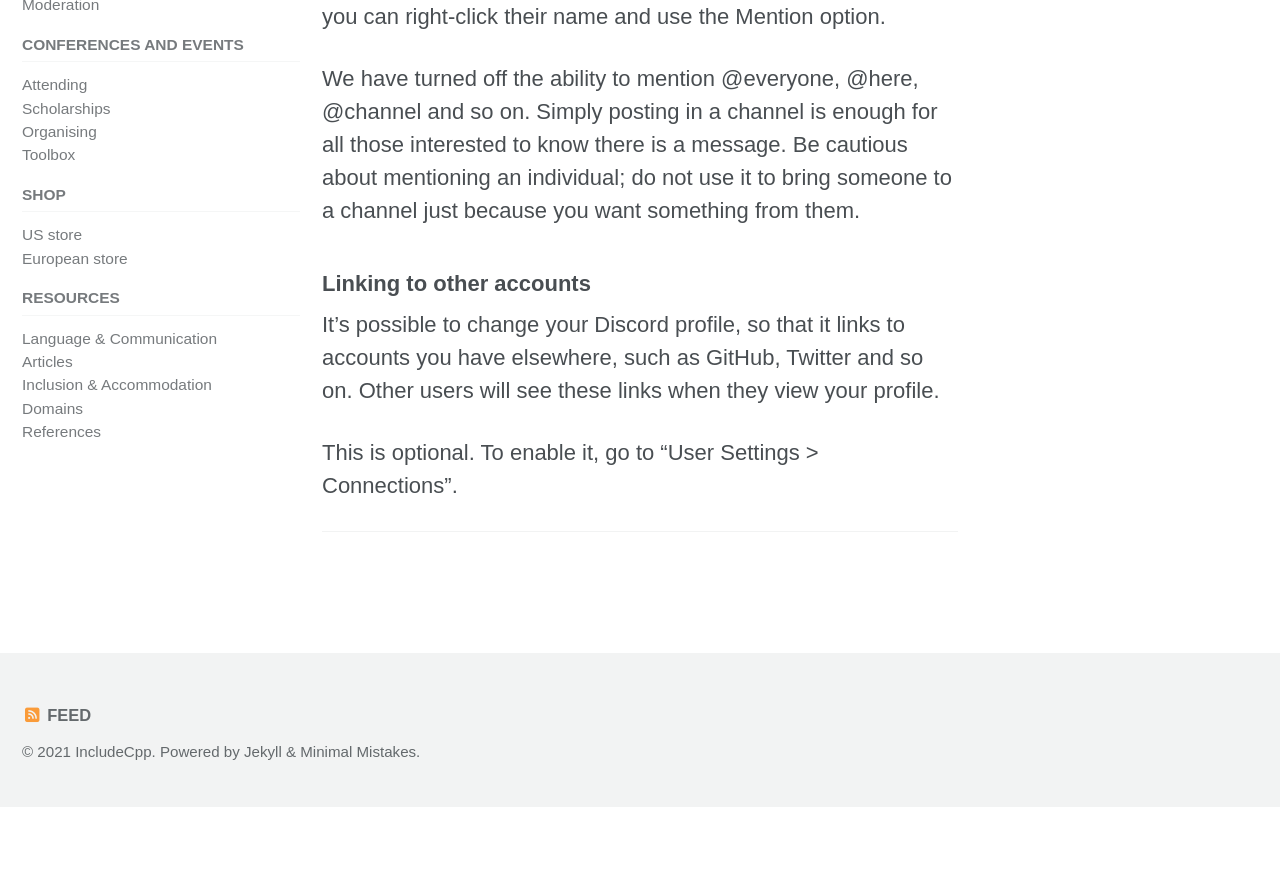
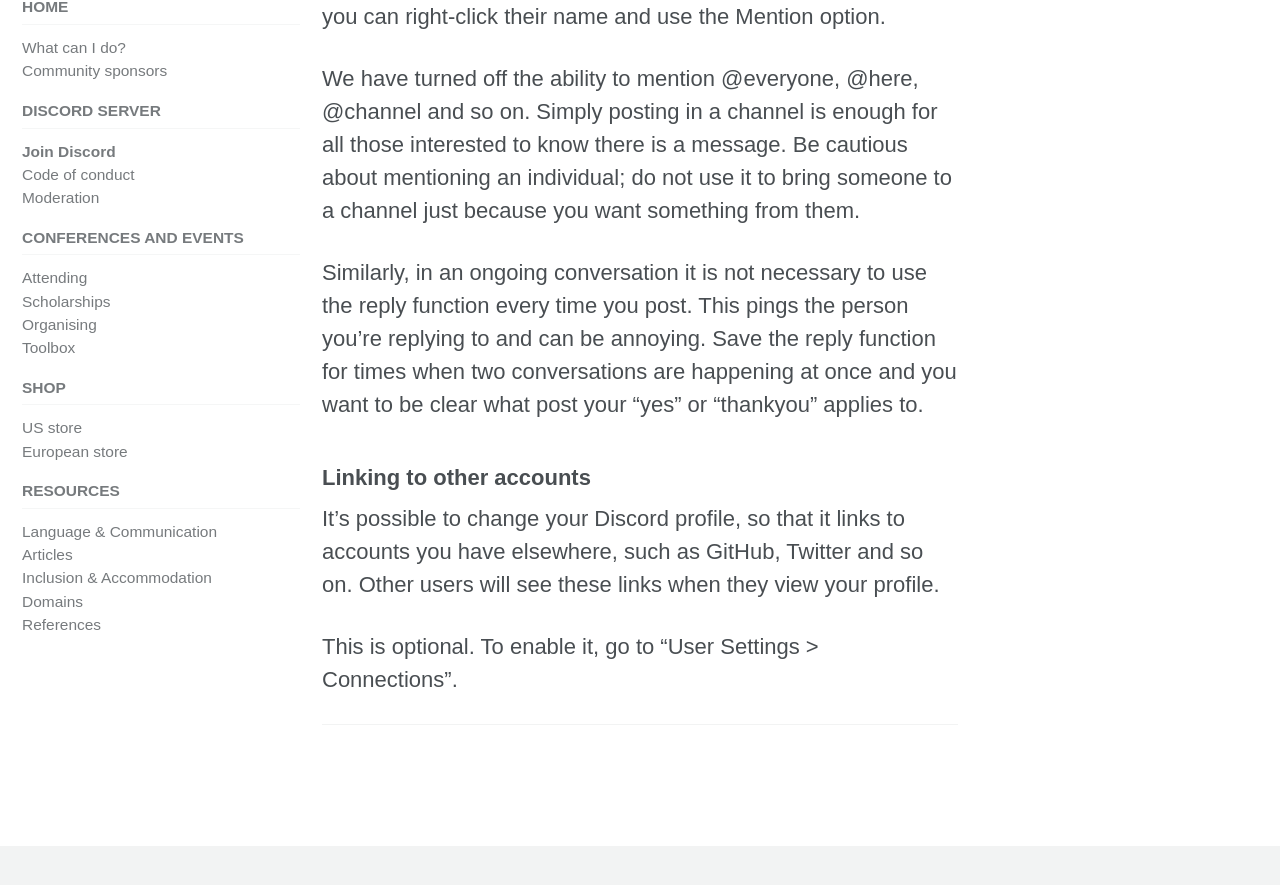
Before and after one commit to include-cpp/include-cpp.github.io, a Jekyll site: the page built from discord/index.md, in a window 1280 px wide and 900 px high, scrolled down 14014 px. Shown: the top 885 px of the window. Built offline with Jekyll 4.4.1, drawn with Linux system fonts in a browser that asks for light colours; cached includes are drawn as plain includes; nearby versions of some CDN libraries; before the commit the page ends 14821 px from its top, so only the background shows below that.

Commit message:
Add discouragement of over-pinging
Co-Authored-By: Clare Macrae <github@cfmacrae.fastmail.co.uk>

```diff
--- a/discord/index.md
+++ b/discord/index.md
@@ -231,6 +231,10 @@ Users with non-ASCII characters in their names may be hard for you to "mention"
 
 We have turned off the ability to mention @everyone, @here, @channel and so on. Simply posting in a channel is enough for all those interested to know there is a message. Be cautious about mentioning an individual; do not use it to bring someone to a channel just because you want something from them.
 
+Similarly, in an ongoing conversation it is not necessary to use the reply function every time you post. This pings the person you're replying to and can be annoying. Save the reply function for times when two conversations are happening at once and you want to be clear what post your "yes" or "thankyou" applies to.
+
+<!-- Consider turning off the pinging when replying. (TODO: See screenshot in Skype) -->
+
 ### Linking to other accounts
 
 It's possible to change your Discord profile, so that it links to accounts you have elsewhere, such as GitHub, Twitter and so on. Other users will see these links when they view your profile.
```
